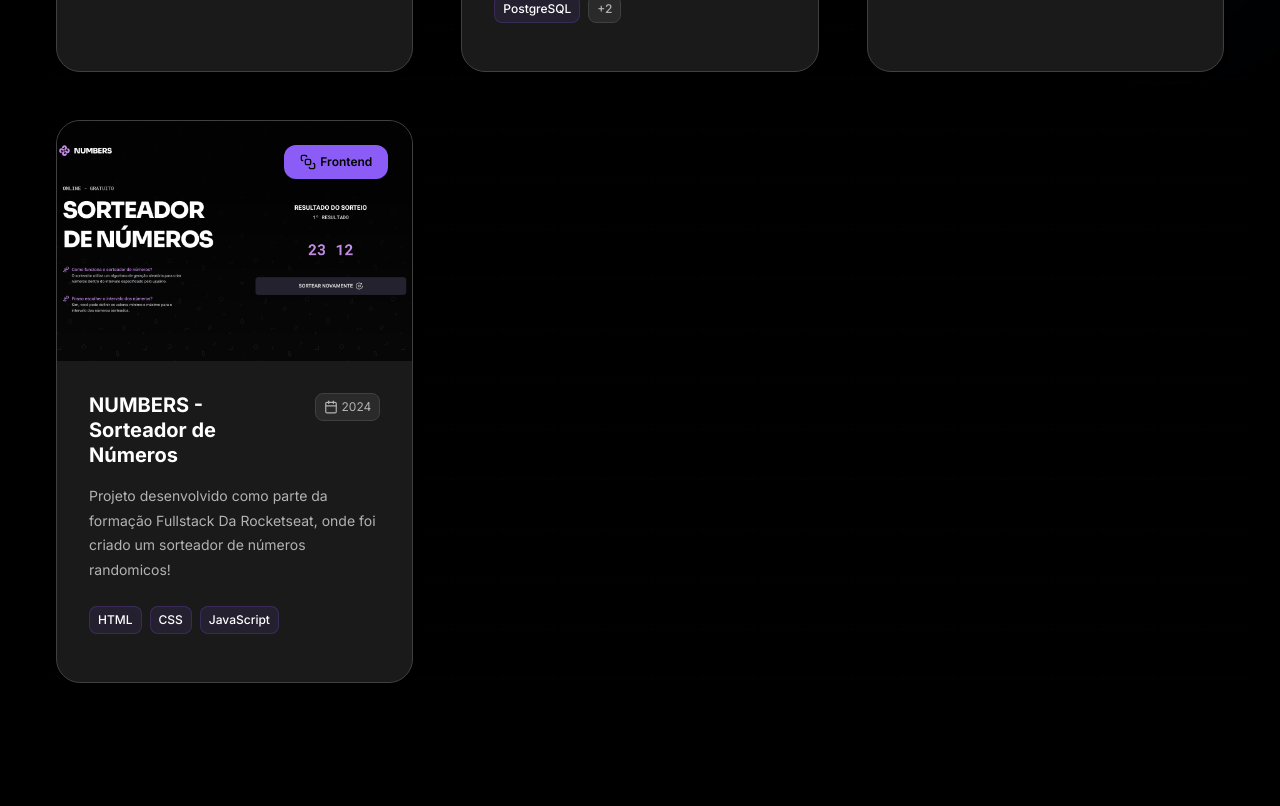
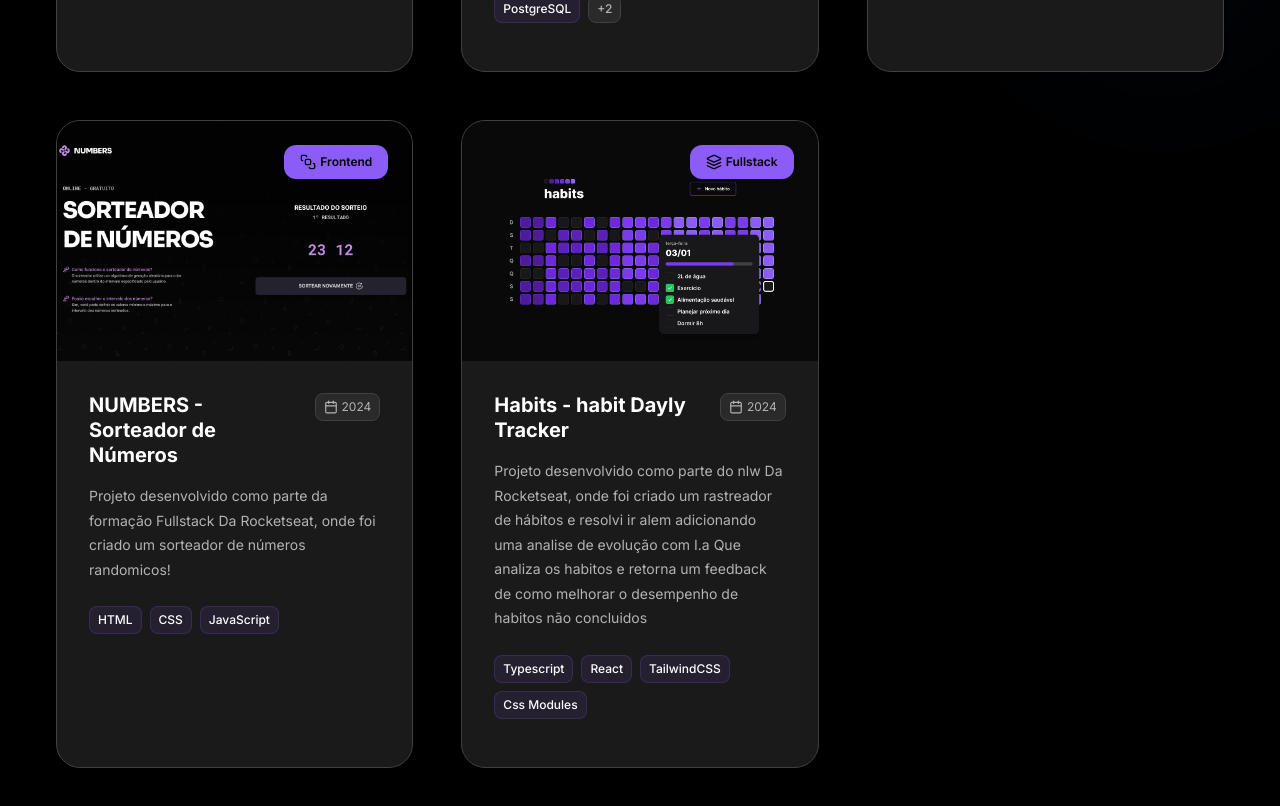
Before and after one commit to SantiaGhou/Portfolio-FilipeSantiago, a React (Vite) app: page / in a window 1280 px wide. Shown: the part 7460-8266 px from the top of the page. Built offline with nearby package versions, Linux system fonts and the light colour scheme.

Commit message:
add: habits!

```diff
--- a/src/data/projects.ts
+++ b/src/data/projects.ts
@@ -120,6 +120,16 @@ export const projects: Project[] = [
     githubUrl: '',
     liveUrl: '',
     category: 'frontend'
+  },      {
+    id: 11,
+    title: 'Habits - habit Dayly Tracker',
+    description: 'Projeto desenvolvido como parte do nlw Da Rocketseat, onde foi criado um rastreador de hábitos e resolvi ir alem adicionando uma analise de evolução com I.a Que analiza os habitos e retorna um feedback de como melhorar o desempenho de habitos não concluidos',
+    data: '2024',
+    image: '/projects/habits.png',
+    tags: ['Typescript','React','TailwindCSS','Css Modules'],
+    githubUrl: '',
+    liveUrl: '',
+    category: 'fullstack'
   },
 
 
```
Also changed, not shown: public/projects/habits.png (added).
